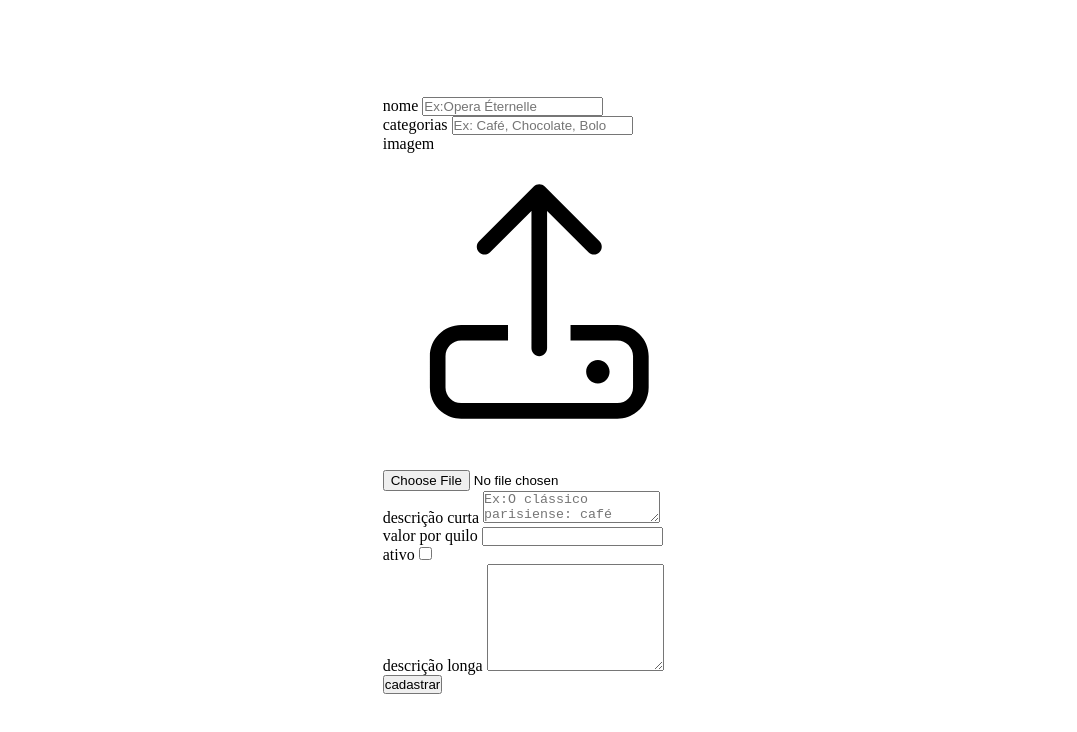
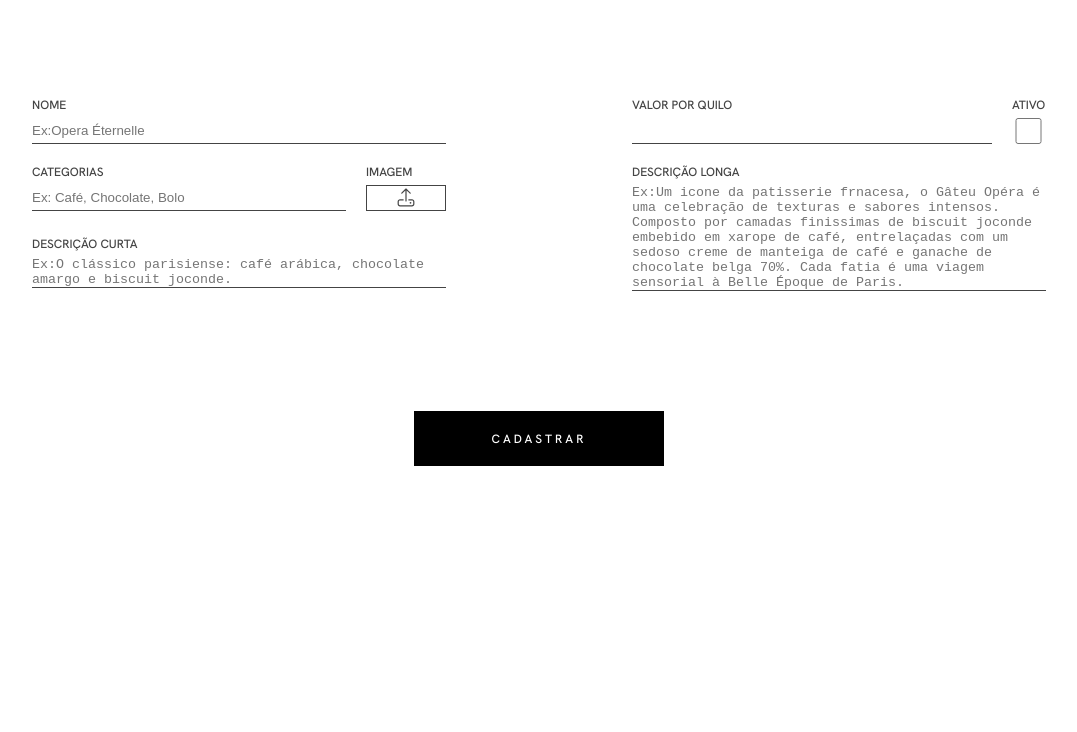
Before and after one commit to agdaizabell-cell/Bolos-Jacquin-Front-end, a plain HTML site: page admPRODUTOS/index.html in a window 1280 px wide. Shown: the part 604-1336 px from the top of the page, without its empty margins (101-1178 px from the left). After the commit the page ends 1170 px from the top, so only its background shows below. Drawn offline with nearby package versions, Linux system fonts and the light colour scheme.

Commit message:
Formulario de cadastro de produto

```diff
--- a/admPRODUTOS/index.html
+++ b/admPRODUTOS/index.html
@@ -56,19 +56,18 @@
                     <div class="inputs_form">
 
                         <div class="form_coluna1">
-
-                            <div class="linha_form">
+                            <div class="linha_form lf_coluna">
                                 <label for="">nome</label>
                                 <input placeholder="Ex:Opera Éternelle" type="text" name="" id="">
+                            </div>
 
-                            </div>
-                            <div class="linha_form">
-                                <div class="input_cat">
+                            <div class="linha_form lf_linha">
+                                <div class="input_cat lf_coluna">
                                     <label for="">categorias</label>
                                     <input type="text" placeholder="Ex: Café, Chocolate, Bolo">
                                 </div>
 
-                                <div class="input_img">
+                                <div class="input_img lf_coluna">
                                     <span>imagem</span>
                                     <label for="img">
                                         <svg xmlns="http://www.w3.org/2000/svg"
@@ -77,35 +76,35 @@
                                                 d="M336 118.6L336 400C336 408.8 328.8 416 320 416C311.2 416 304 408.8 304 400L304 118.6L219.3 203.3C213.1 209.5 202.9 209.5 196.7 203.3C190.5 197.1 190.5 186.9 196.7 180.7L308.7 68.7C314.9 62.5 325.1 62.5 331.3 68.7L443.3 180.7C449.5 186.9 449.5 197.1 443.3 203.3C437.1 209.5 426.9 209.5 420.7 203.3L336 118.6zM256 384L160 384C142.3 384 128 398.3 128 416L128 480C128 497.7 142.3 512 160 512L480 512C497.7 512 512 497.7 512 480L512 416C512 398.3 497.7 384 480 384L384 384L384 352L480 352C515.3 352 544 380.7 544 416L544 480C544 515.3 515.3 544 480 544L160 544C124.7 544 96 515.3 96 480L96 416C96 380.7 124.7 352 160 352L256 352L256 384zM416 448C416 434.7 426.7 424 440 424C453.3 424 464 434.7 464 448C464 461.3 453.3 472 440 472C426.7 472 416 461.3 416 448z" />
                                         </svg>
                                     </label>
-                                    <input type="file" name="img" id="">
+                                    <input type="file" name="img" id="img">
 
                                 </div>
                             </div>
-                            <div class="linha_form">
+                            <div class="linha_form lf_coluna">
                                 <label for="">descrição curta</label>
                                 <textarea placeholder="Ex:O clássico parisiense: café arábica, chocolate amargo e biscuit joconde." name="" id="" rows="2"></textarea>
                             </div>
                         </div>
 
                         <div class="form_coluna2">
-                            <div class="linha_form">
-                                <div class="input_valor">
+                            <div class="linha_form lf_linha">
+                                <div class="input_valor lf_coluna">
                                     <label for="">valor por quilo</label>
                                     <input type="text" name="" id="">
                                 </div>
 
-                                <div class="input_ativo">
+                                <div class="input_ativo lf_coluna">
                                     <label for="">ativo</label>
                                     <input type="checkbox" name="" id="">
                                 </div>
                             </div>
-                            <div class="linha_form">
+                            <div class="linha_form lf_coluna">
                                 <label for="">descrição longa</label>
-                                <textarea name="" id="" rows="7"></textarea>
+                                <textarea name="" id="" rows="7" placeholder="Ex:Um icone da patisserie frnacesa, o Gâteu Opéra é uma celebração de texturas e sabores intensos. Composto por camadas finissimas de biscuit joconde embebido em xarope de café, entrelaçadas com um sedoso creme de manteiga de café e ganache de chocolate belga 70%. Cada fatia é uma viagem sensorial à Belle Époque de Paris. "></textarea>
                             </div>
 
                         </div>
-                    </div>
+                    </div class="botao">
                     <input type="button" value="cadastrar">
                 </form>
             </div>
--- a/admPRODUTOS/style.css
+++ b/admPRODUTOS/style.css
@@ -83,7 +83,6 @@
     background-color: transparent;
     border: none;
     display: none;
-
  }
 
  .header_container button svg{
@@ -137,6 +136,106 @@
     border: none;
     height: 2px;
 }
+ /* ---------------------FORMULARIO---------------------------- */
+ FORM{
+    /* background-color: cadetblue; */
+    width: 100%;
+ }
+
+ .inputs_form{
+    display: flex;
+    justify-content: space-around;
+    width: 100%;
+    max-width: 1200px;
+ }
+ .lf_coluna{
+    display: flex;
+    flex-direction: column;
+ }
+ .lf_linha{
+    display: flex;
+ }
+
+ .input_img svg{
+    width: 24px;
+ }
+ .form_coluna1,
+ .form_coluna2{
+  width: 414px;
+ }
+ .input_img span,
+ form label{
+    font-family: var(--fontHaken);
+    text-transform: uppercase;
+    color: #444444;
+    font-size: 12px;
+    font-weight: 500;
+    margin-bottom: 5px;
+ }
+
+ .inputs_form input[type=text],
+ .inputs_form textarea{
+    background-color: transparent;
+    border: none;
+    border-bottom: solid 1px #444444;
+    resize: none;
+ }
+
+.inputs_form input[type=text]:focus,
+ .inputs_form textarea:focus{
+    outline: none;
+ }
+
+ .linha_form{
+    margin-bottom: 20px;
+ }
+
+ .inputs_form input[type=file]{
+    display: none;
+ }
+
+ .input_img label{
+    /* background-color: bisque; */
+    display: flex;
+    align-items: center;
+    justify-content: center;
+    width: 80px;
+    border: solid 1px #444444;
+ }
+ .input_img label:hover{
+    cursor: pointer;
+ }
+
+form input[type=checkbox],
+form input[type=text]{
+    height: 26px;
+ }
+ .input_cat input{
+    width: 314px;
+    margin-right: 20px;
+ }
+ .input_valor input{
+    margin-right: 20px;
+    width: 360px;
+ }
+
+ form input[type=button]{
+    margin: 100px auto 0;
+    display: block;
+    background-color: #000000;
+    /* padding: 16px 40px; */
+    width: 250px;
+    height: 55px;
+    text-decoration: none;
+    text-transform: uppercase;
+    color: #ffffff;
+    font-family: var(--fontHaken);
+    font-size: 12px;
+    font-weight: 500;
+    border: none;
+    letter-spacing: 3px;
+ }
+
 
 
 
```
